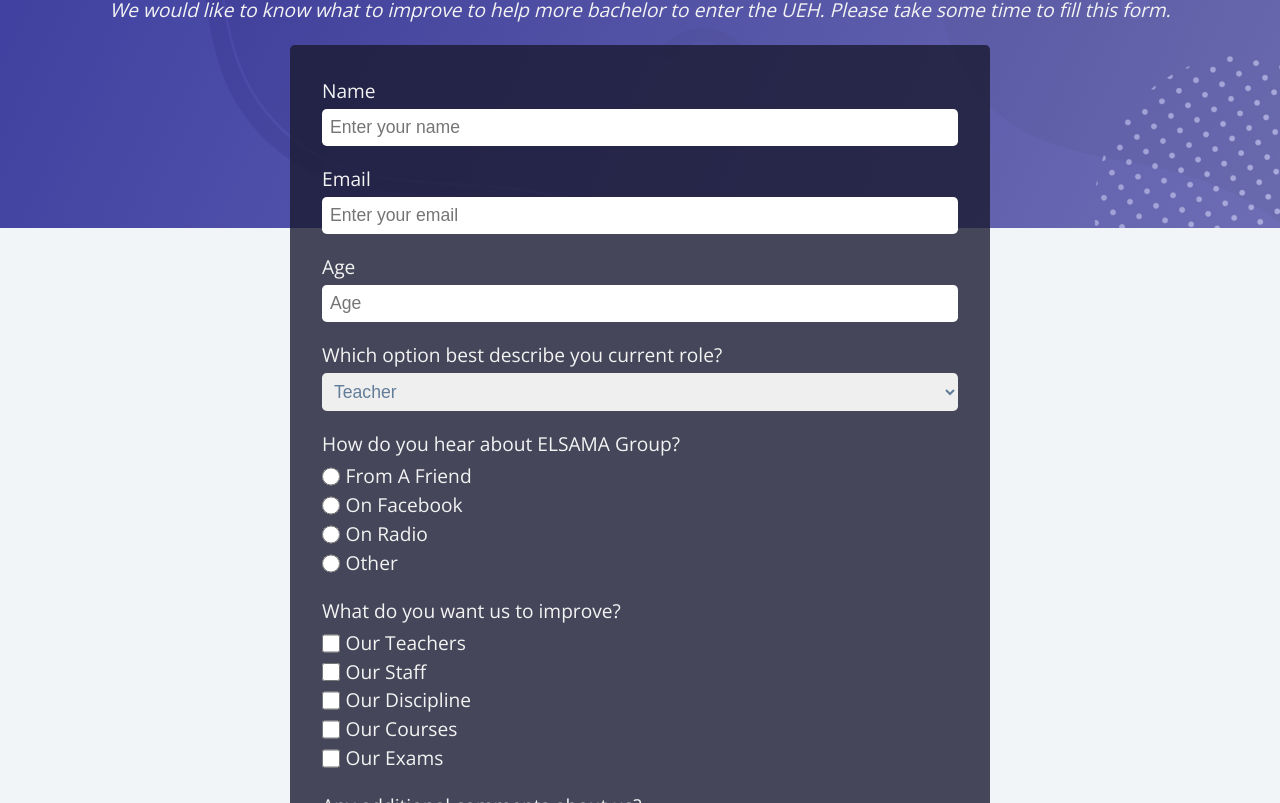
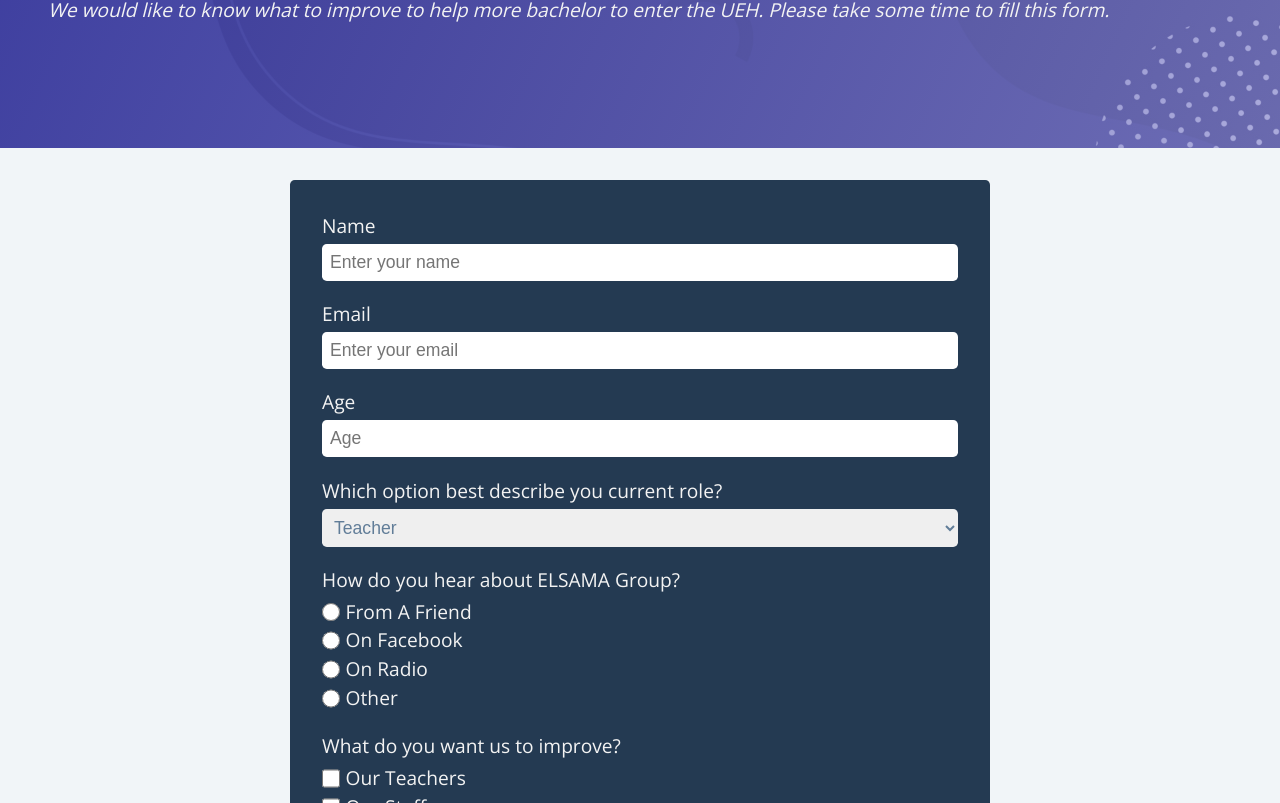
Before and after one commit to sarilusblaise/survey-form, a plain HTML site: page index.html in a window 1280 px wide. Shown: the part 92-895 px from the top of the page. Drawn offline with nearby package versions, Linux system fonts and the light colour scheme.

Commit message:
fix form background

```diff
--- a/css/style.css
+++ b/css/style.css
@@ -136,12 +136,32 @@ p {
 }
 
 /* section */
+/*header*/
+.header {
+  min-height: 30vh;
+  width: 100%;
+  padding: 3rem;
+  margin-bottom: 2rem;
+  color: var(--clr-white);
+  background-image: linear-gradient(115deg, rgba(58, 58, 158, 0.8), rgba(136, 136, 206, 0.7)), url(/images/backgroung.jpg);
+    background-size: cover;
+    background-repeat: no-repeat;
+    background-position: center;
+}
+
+.header #description {
+  color: var(--color-white);
+  font-style: italic;
+}
+
+/* form*/
+
 .form {
   padding: 2rem 2rem;
   width: 80vw;
   max-width: 700px;
   margin: 0 auto;
-  background-color: var(--color-darkblue-alpha);
+  background-color: var(--clr-grey-2);
   margin-bottom: 4rem;
   border-radius: 0.3rem;
   color: var(--color-white);
@@ -151,17 +171,6 @@ p {
   color: var(--color-white)
 }
 
-.header {
-  display: flex;
-  flex-direction: column;
-  align-items: center;
-  padding: 3rem 3rem 0 3rem;
-  color: var(--clr-white);
-}
-.header #description{
-  color: var(--color-white);
-  font-style: italic;
-}
 
 label {
   display: flex;
@@ -216,12 +225,9 @@ label {
 
 .top-background{
   position: absolute;
-  height: 40%;
+  height: 30%;
+  max-height: 30%;
   width: 100%;
   z-index: -1;
   background: var(--color-darkblue);
-  background-image: linear-gradient(115deg, rgba(58, 58, 158, 0.8), rgba(136, 136, 206, 0.7)), url(/images/backgroung.jpg);
-  background-size: cover;
-  background-repeat: no-repeat;
-  background-position: center;
 }
--- a/index.html
+++ b/index.html
@@ -11,8 +11,6 @@
 
 <body>
   <!--survey head section-->
-  <div class="top-background">
-  </div>
   <header class="header">
     <h1 id="title">ELISAMA Group Survey Form</h1>
     <p id="description">
@@ -23,7 +21,7 @@
 
   <!--survey form section-->
   <main>
-    <section>
+    <section class="form-section">
       <form id="survey-form" action="" method="post" class="form">
         <div class="form-field">
           <label for="name" id="name-label">Name</label><input class="form-element" id="name" name="name" type="text"
```
